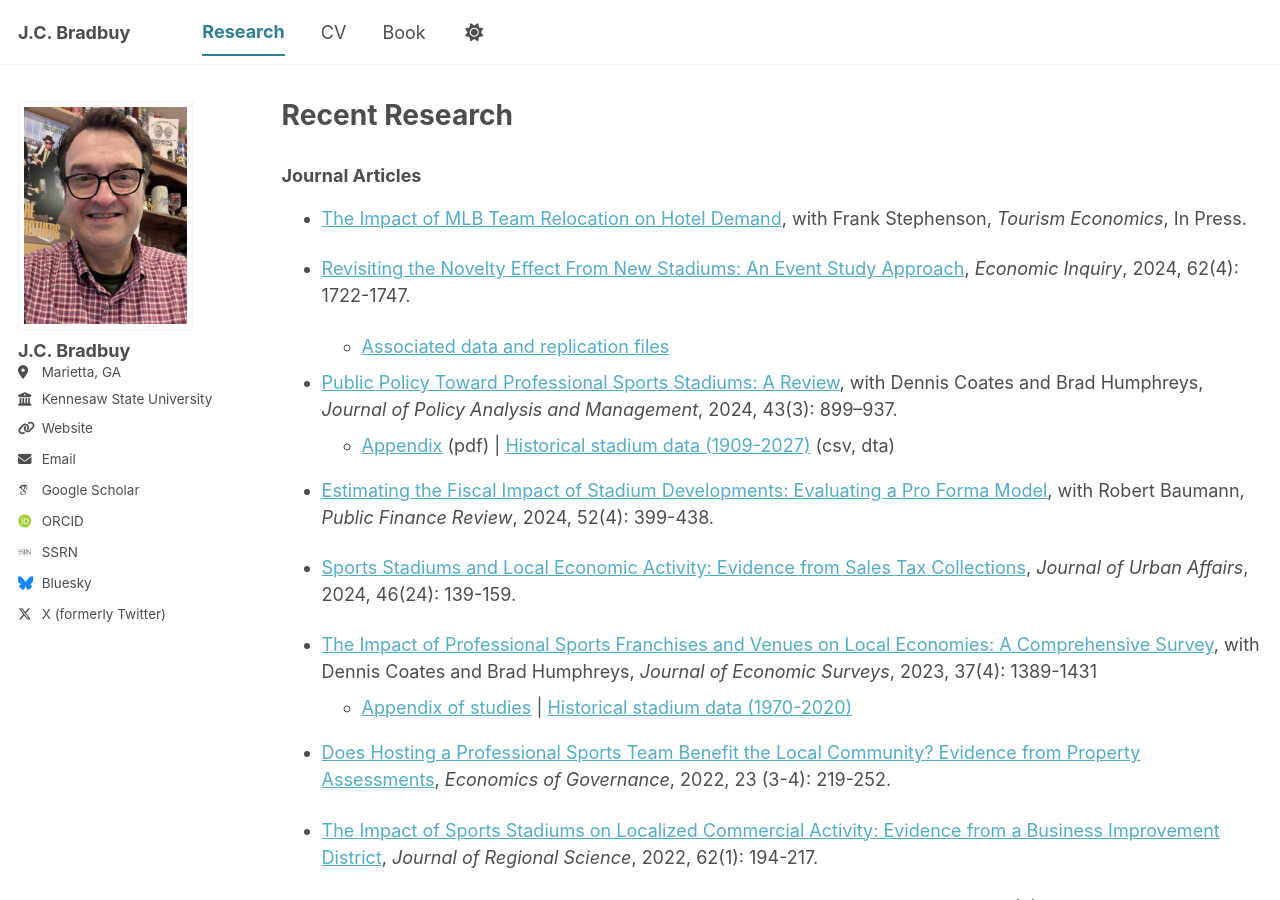
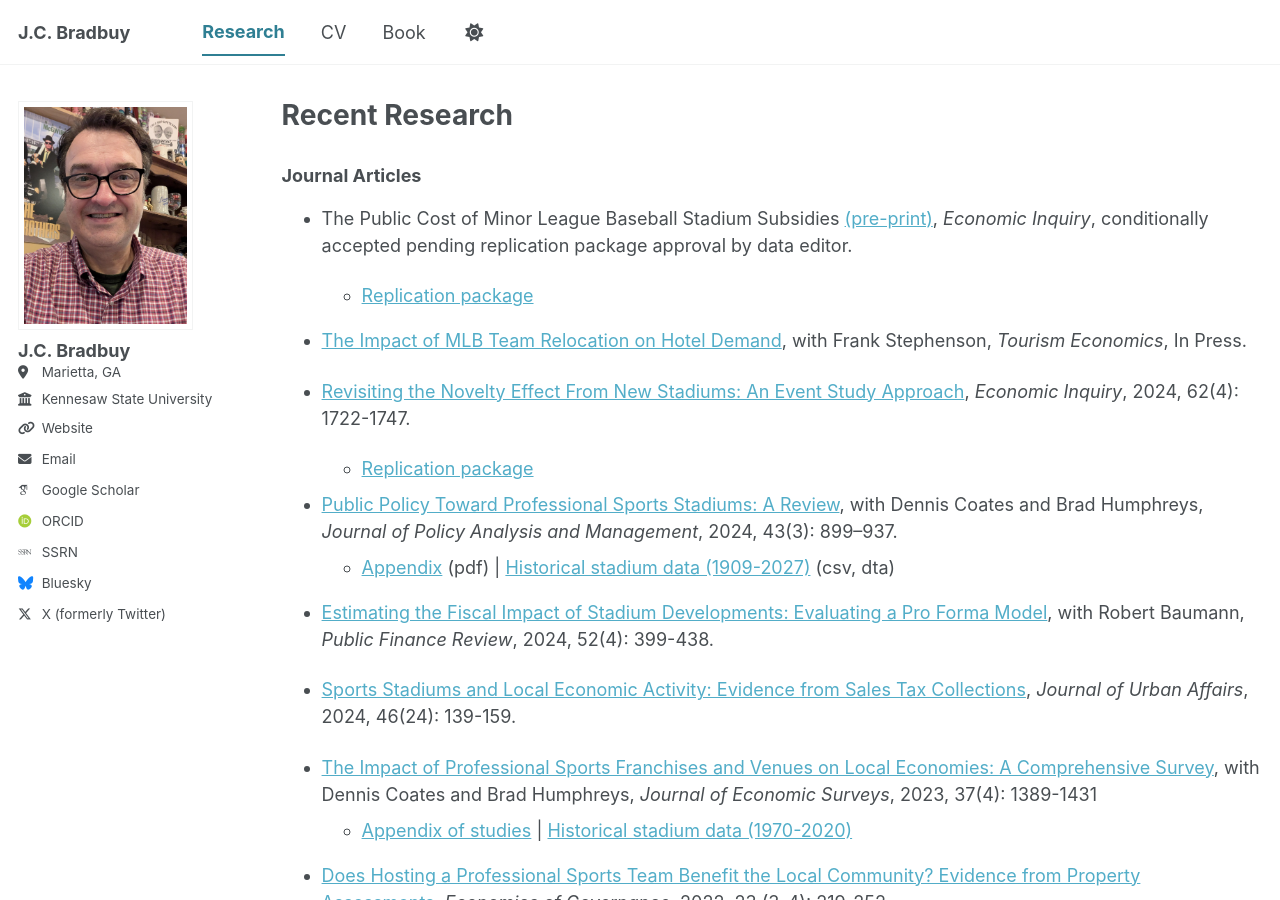
Before and after one commit to jcbradbury/jcbradbury.github.io, a Jekyll site: the page built from _pages/research.md, in a window 1280 px wide and 900 px high. Built offline with Jekyll 4.4.1, drawn with Linux system fonts in a browser that asks for light colours; some web fonts are replaced; a script bundle is joined from its source files by our own code; library files that are not in the unit come from our copies.

Commit message:
Update research.md

```diff
--- a/_pages/research.md
+++ b/_pages/research.md
@@ -6,13 +6,17 @@ author_profile: true
 ---
 
 ### Journal Articles
-<!-- The Public Cost of Minor League Baseball Stadium Subsidies [(pre-print)](https://papers.ssrn.com/sol3/papers.cfm?abstract_id=5318600), *Economic Inquiry*, conditionally accepted pending replication package approval by data editor. -->
+<!-- -->
+- The Public Cost of Minor League Baseball Stadium Subsidies [(pre-print)](https://papers.ssrn.com/sol3/papers.cfm?abstract_id=5318600), *Economic Inquiry*, conditionally accepted pending replication package approval by data editor.
+
+    - [Replication package](https://doi.org/10.3886/E241242V1)
+
 
 - [The Impact of MLB Team Relocation on Hotel Demand](https://journals.sagepub.com/doi/10.1177/13548166251405295), with Frank Stephenson, *Tourism Economics*, In Press.
 
 - [Revisiting the Novelty Effect From New Stadiums: An Event Study Approach](https://doi.org/10.1111/ecin.13231), *Economic Inquiry*, 2024, 62(4): 1722-1747.
 
-    - [Associated data and replication files](https://doi.org/10.3886/E200122V2)
+    - [Replication package](https://doi.org/10.3886/E200122V2)
 
 - [Public Policy Toward Professional Sports Stadiums: A Review](https://onlinelibrary.wiley.com/doi/full/10.1002/pam.22534), with Dennis Coates and Brad Humphreys, *Journal of Policy Analysis and Management*, 2024, 43(3): 899–937.
     -  [Appendix](https://onlinelibrary.wiley.com/action/downloadSupplement?doi=10.1002%2Fpam.22534&file=pam22534-sup-0001-Appendix.pdf) (pdf) \|  [Historical stadium data (1909-2027)](https://doi.org/10.3886/E193067V1) (csv, dta)
```
